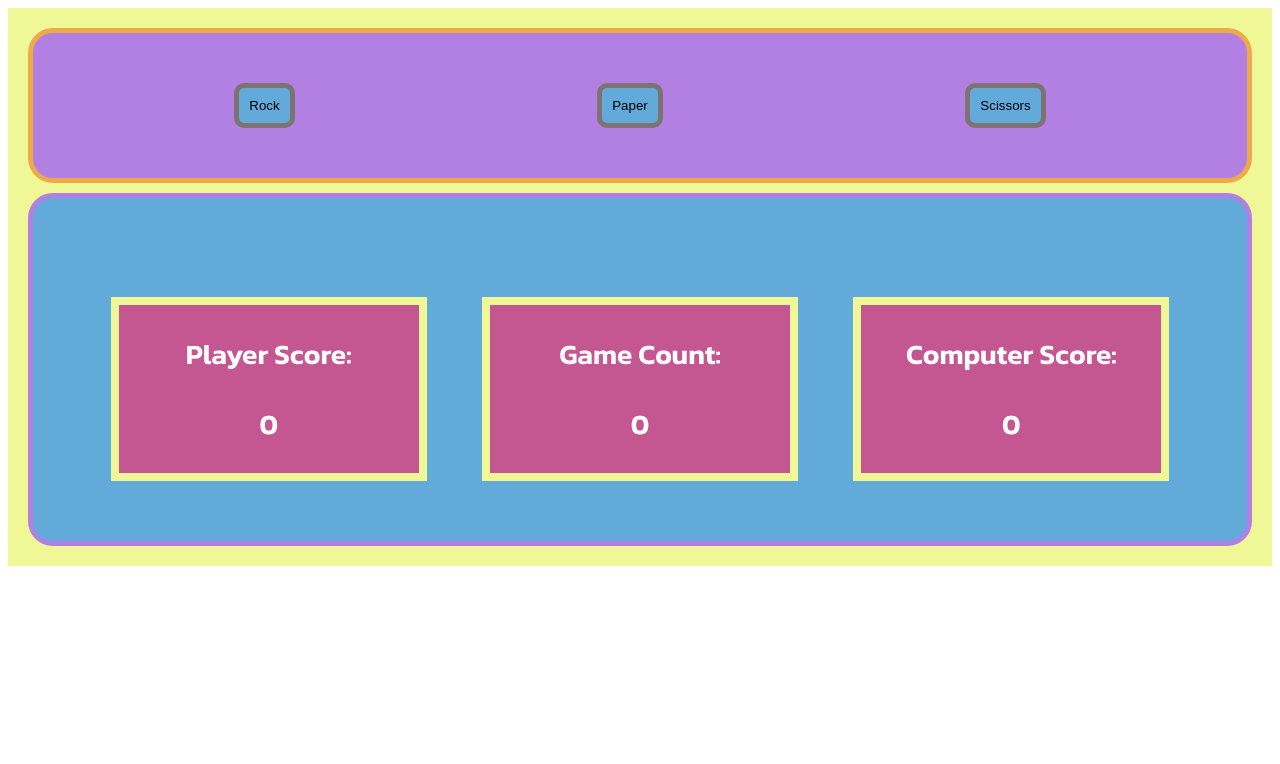
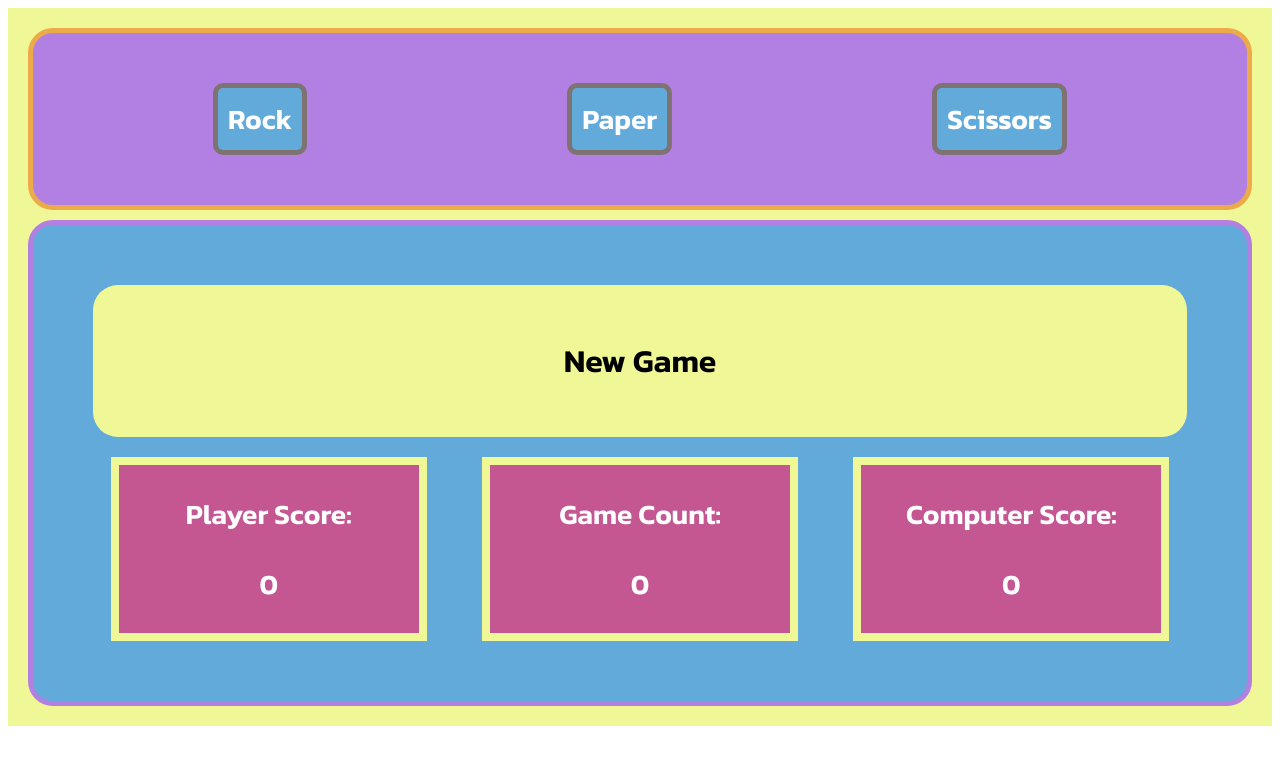
Before and after one commit to blaxokreemo/rockpaperscissors, a plain HTML site: page index.html in a window 1280 px wide. Drawn offline with Linux system fonts and the light colour scheme.

Commit message:
Finish styling; make RPS playSpace disappear when game ends and reappear when user pushes Play Again button

```diff
--- a/script.js
+++ b/script.js
@@ -1,4 +1,7 @@
 let actionLog = document.querySelector("#actionLog");
+actionLog.textContent = 'New Game';
+
+let playSpace = document.querySelector('.playSpace')
 
 let computerScore = 0;
 let playerScore = 0;
@@ -117,12 +120,14 @@ function startOver() {
     computerScore = 0;
     gamesPlayed = 0;
     refreshScores();
+    document.querySelector('.game').prepend(playSpace);
 }
 
 function startOverButton() {
+    document.querySelector('.game').removeChild(playSpace);
     startOverBtn = document.createElement('button');
     startOverBtn.classList.add('btn');
-    startOverBtn.style["background"] = "rgb(240, 247, 151)";
+    /*startOverBtn.style["background"] = "rgb(240, 247, 151)";*/
     startOverBtn.style["align"] = "center";
     startOverBtn.textContent = "Play Again";
     startOverBtn.addEventListener('click', startOver);
--- a/styles.css
+++ b/styles.css
@@ -21,6 +21,10 @@
     border: 5px solid rgb(126, 114, 114);
     padding: 10px;
     border-radius: 10px;
+    font-family: 'Kanit', sans-serif;
+    font-weight: bold;
+    font-size: 28px;
+    color: white;
 }
 
 .display {
@@ -46,7 +50,15 @@ p {
 .log {
     text-align: center;
     margin: 10px;
+    background:rgb(240, 247, 151);
+    border-radius: 25px;
+    color: black;
+    font-family: 'Kanit', sans-serif;
+    font-weight: 600;
+    font-size: 32px;
+    padding: 20px;
 }
+
 
 .counter {
     width: 300px;
```
